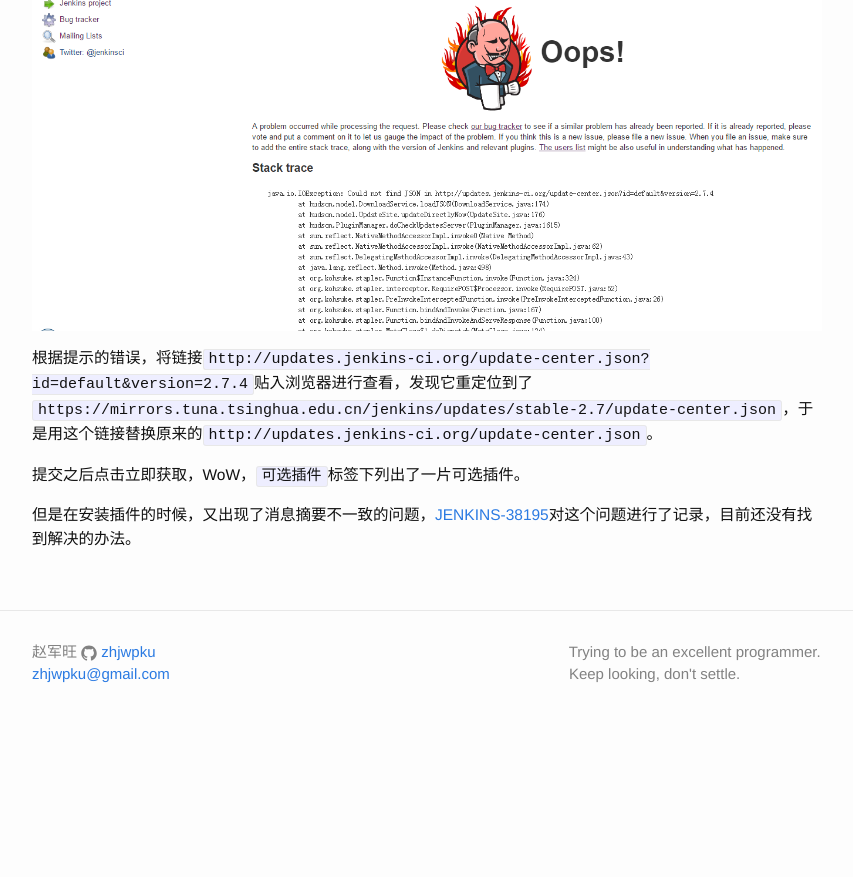
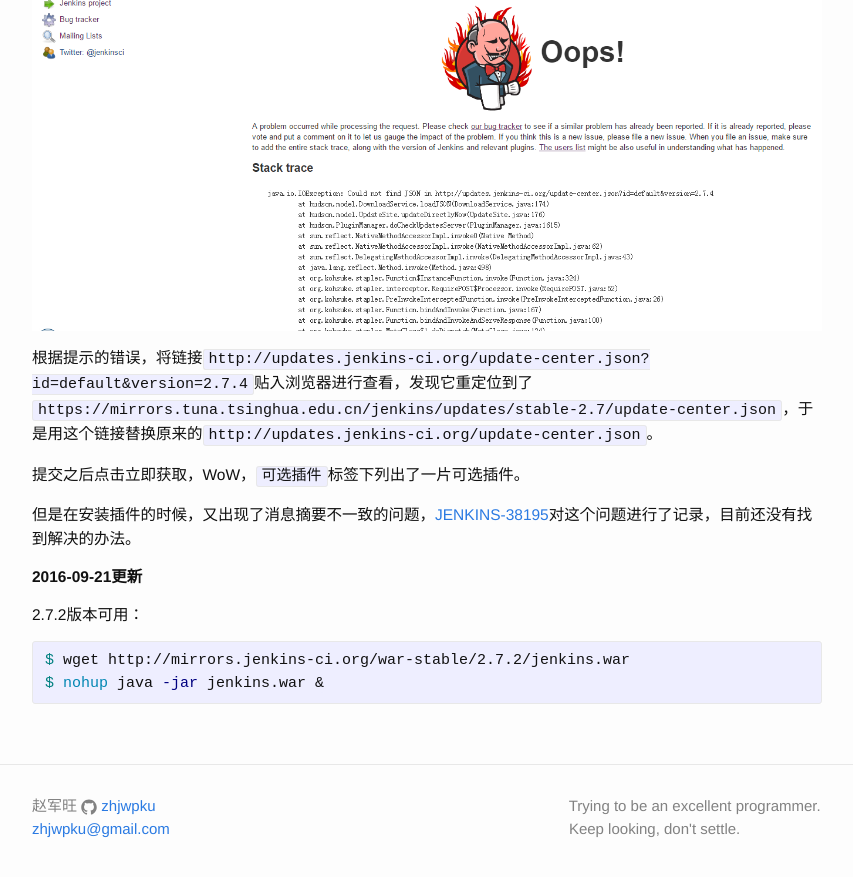
Before and after one commit to zhjwpku/zhjwpku.github.io, a Jekyll site: the page built from _posts/2016-09-19-Jenkins-available-plugin-empty.markdown, in a window 1280 px wide and 900 px high, scrolled down 809 px. Shown: the top 877 px of the window, without its empty margins (213-1066 px from the left). Built offline with Jekyll 4.4.1, drawn with Linux system fonts in a browser that asks for light colours; comment, search, counter and statistics services are not loaded; before the commit the page ends 1555 px from its top, so only the background shows below that.

Commit message:
Jenkins: version 2.7.2 works
Signed-off-by: Zhao Junwang <zhjwpku@gmail.com>

```diff
--- a/_posts/2016-09-19-Jenkins-available-plugin-empty.markdown
+++ b/_posts/2016-09-19-Jenkins-available-plugin-empty.markdown
@@ -23,5 +23,13 @@
 
 但是在安装插件的时候，又出现了消息摘要不一致的问题，[JENKINS-38195][38195]对这个问题进行了记录，目前还没有找到解决的办法。
 
+**2016-09-21更新**
+
+2.7.2版本可用：
+{% highlight shell %}
+$ wget http://mirrors.jenkins-ci.org/war-stable/2.7.2/jenkins.war
+$ nohup java -jar jenkins.war &
+{% endhighlight %}
+
 [solution]: http://stackoverflow.com/questions/16213982/unable-to-find-plugins-in-list-of-available-plugins-in-jenkins
 [38195]: https://issues.jenkins-ci.org/browse/JENKINS-38195
```
